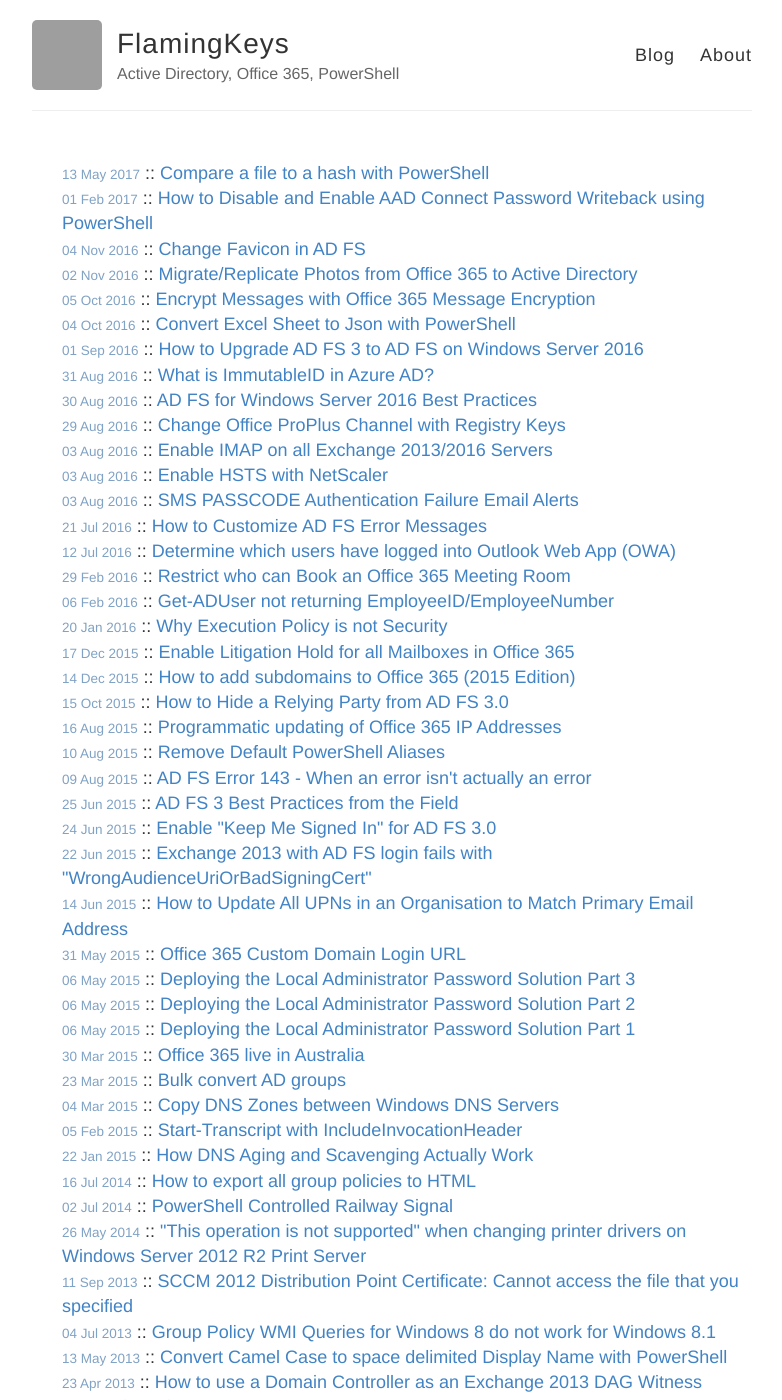
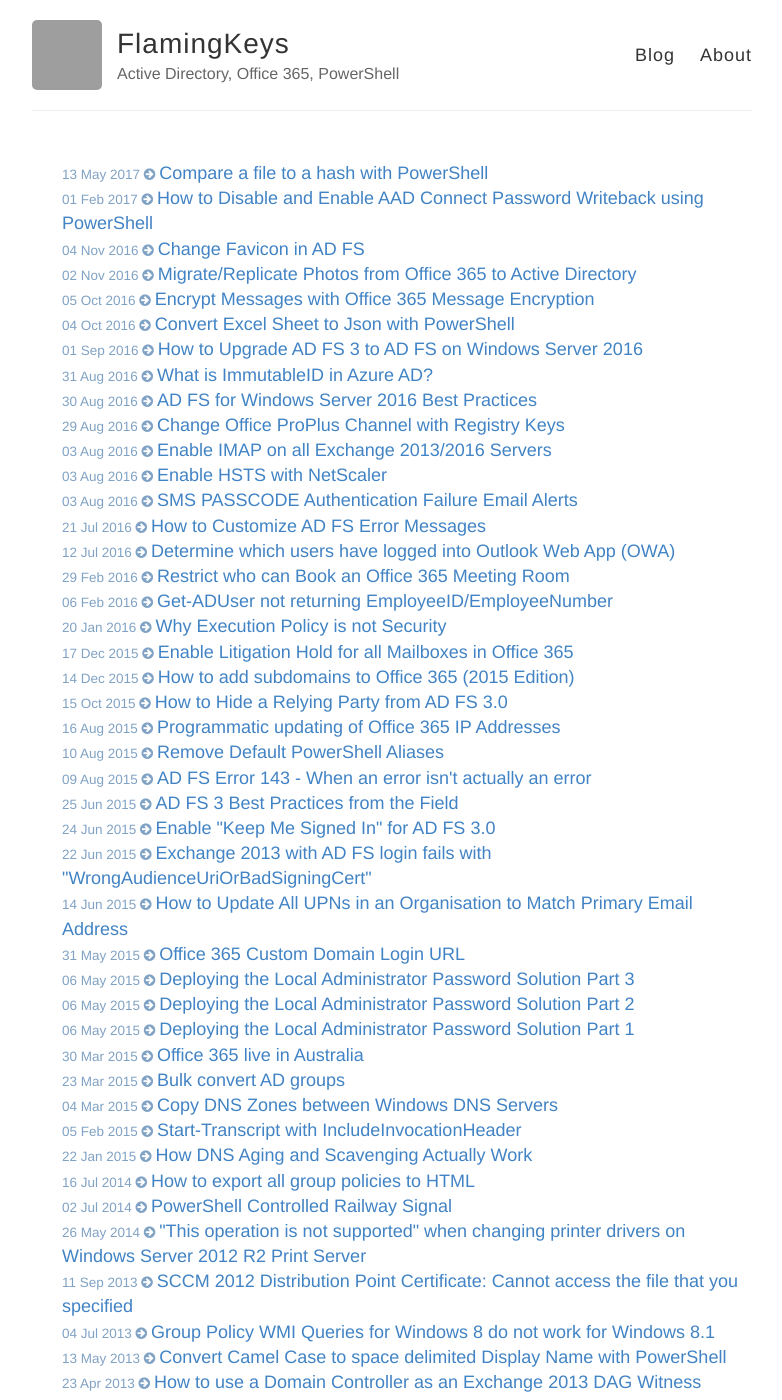
Before and after one commit to chrisbrownie/flamingkeys.com, a Jekyll site: the page built from index.html, in a window 1280 px wide and 1400 px high. Shown: the whole window, without its empty margins (248-1030 px from the left). Built offline with Jekyll 4.4.1, drawn with Linux system fonts in a browser that asks for light colours; some of the changed text lies outside the part shown; grey boxes are pictures that could not be loaded.

Commit message:
change to arrow

```diff
--- a/index.html
+++ b/index.html
@@ -6,7 +6,7 @@
 
   <ul class="posts">
     {% for post in site.posts %}
-    <li><span class="post-date">{{ post.date | date_to_string }}</span> :: <a href="{{ site.baseurl }}{{ post.url }}">{{ post.title }}</a></li>
+    <li><span class="post-date">{{ post.date | date_to_string }} <i class="fa fa-arrow-circle-right" aria-hidden="true"></i> </span><a href="{{ site.baseurl }}{{ post.url }}">{{ post.title }}</a></li>
     {% endfor %}
   </ul>
 </div>
```
